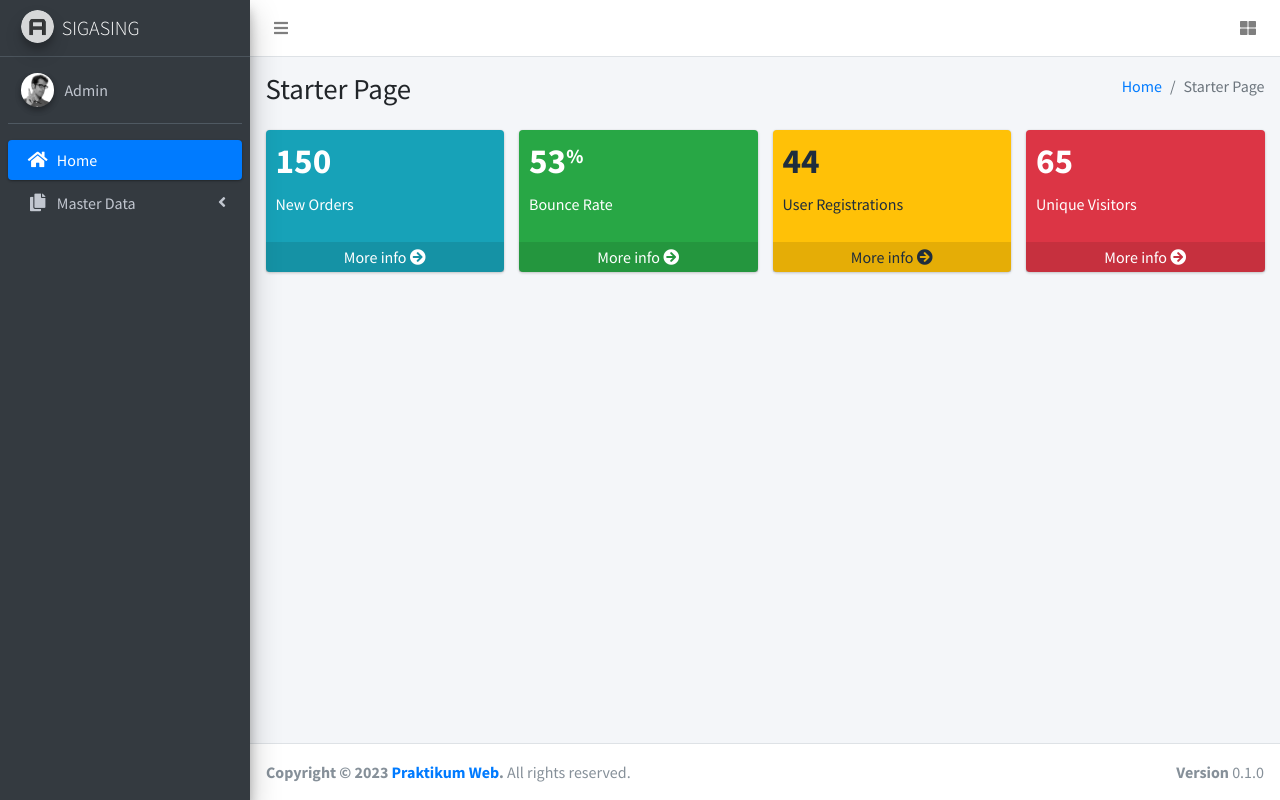
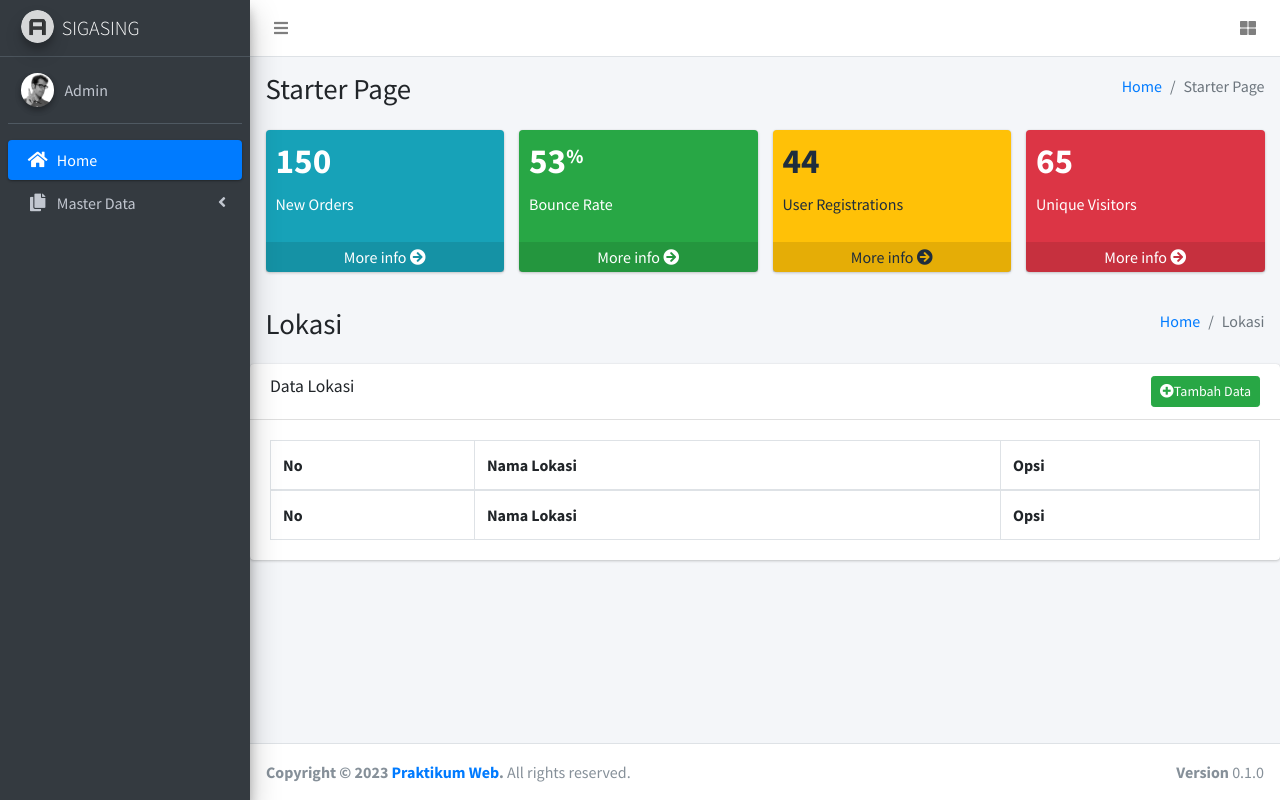
Before and after one commit to NurAuliaAfridha/praktikum8_sigasing-app, a PHP site: page / in a window 1280 px wide. Run offline with PHP 8.4, Linux system fonts and the light colour scheme; lists and menus that the app fills with data are empty; some libraries are stand-ins or nearby versions.

Commit message:
menampilkan halaman read lokasi

```diff
--- /dev/null
+++ b/pages/admin/lokasiread.php
@@ -0,0 +1,57 @@
+<?php include_once "partials/cssdatatables.php" ?>
+<!-- Content Header (Page header) -->
+<div class="content-header">
+      <div class="container-fluid">
+        <div class="row mb-2">
+          <div class="col-sm-6">
+            <h1 class="m-0">Lokasi</h1>
+          </div><!-- /.col -->
+          <div class="col-sm-6">
+            <ol class="breadcrumb float-sm-right">
+              <li class="breadcrumb-item"><a href="?page=home">Home</a></li>
+              <li class="breadcrumb-item active">Lokasi</li>
+            </ol>
+          </div><!-- /.col -->
+        </div><!-- /.row -->
+      </div><!-- /.container-fluid -->
+    </div>
+    <!-- /.content-header -->
+
+    <!-- Main content -->
+    <div class="content">
+      <div class="card">
+        <div class="card-header">
+                <h3 class="card-title">Data Lokasi</h3>
+                <a href="?page=lokasicreate" class="btn btn-success btn-sm float-right"> <i class="fa fa-plus-circle"></i>Tambah Data</a>
+        </div>
+        <div class="card-body">
+          <table id="mytable" class="table table-bordered table-hover">
+            <thead>
+              <tr>
+                <th>No</th>
+                <th>Nama Lokasi</th>
+                <th>Opsi</th>
+              </tr>
+            </thead>
+            <tfoot>
+              <tr>
+                <th>No</th>
+                <th>Nama Lokasi</th>
+                <th>Opsi</th>
+              </tr>
+            </tfoot>
+            <tbody>
+
+            </tbody>
+          </table>
+        </div>
+      </div><!-- /.card -->
+    </div>
+
+    <?php include "partials/scripts.php" ?>
+    <?php include "partials/scriptsdatatables.php" ?>
+    <script>
+      $(function() {
+          $('#mytable').DataTable()
+      }):
+    </script>
--- a/partials/sidebar.php
+++ b/partials/sidebar.php
@@ -32,7 +32,7 @@
             </a>
             <ul class="nav nav-treeview">
               <li class="nav-item">
-                <a href="#" class="nav-link">
+                <a href="?page=lokasiread" class="nav-link">
                   <i class="far fa-circle nav-icon"></i>
                   <p>Lokasi</p>
                 </a>
--- a/routes.php
+++ b/routes.php
@@ -6,9 +6,13 @@ if (isset($_GET['page'])) {
         case 'home':
             file_exists('pages/home.php') ? include 'pages/home.php' : include "pages/404.php";
             break;
+        case 'lokasiread':
+            file_exists('pages/admin/lokasiread.php') ? include 'pages/admin/lokasiread.php' : include "pages/404.php";
+            break;
         default:
             include "pages/404.php";
     }
 } else {
     include "pages/home.php";
+    include "pages/admin/lokasiread.php";
 }
```
Also changed, not shown: partials/cssdatatables.php (renamed from partials/cssdatables.php).
